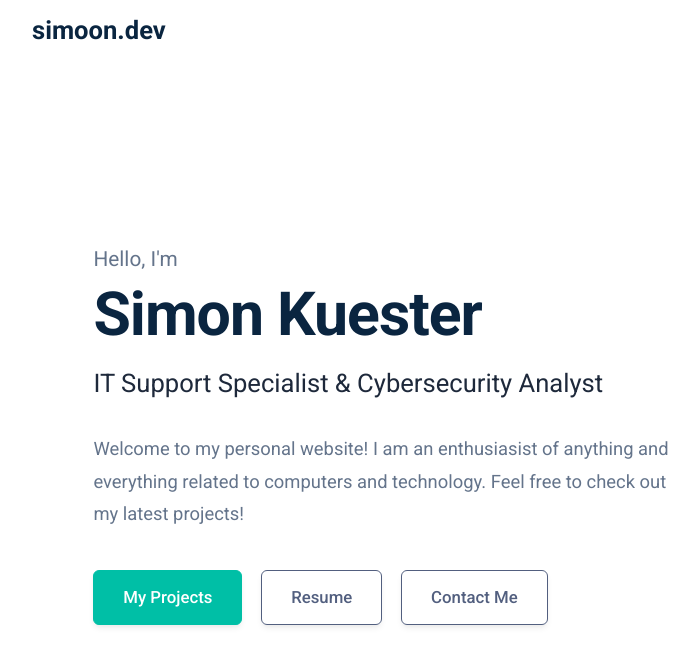
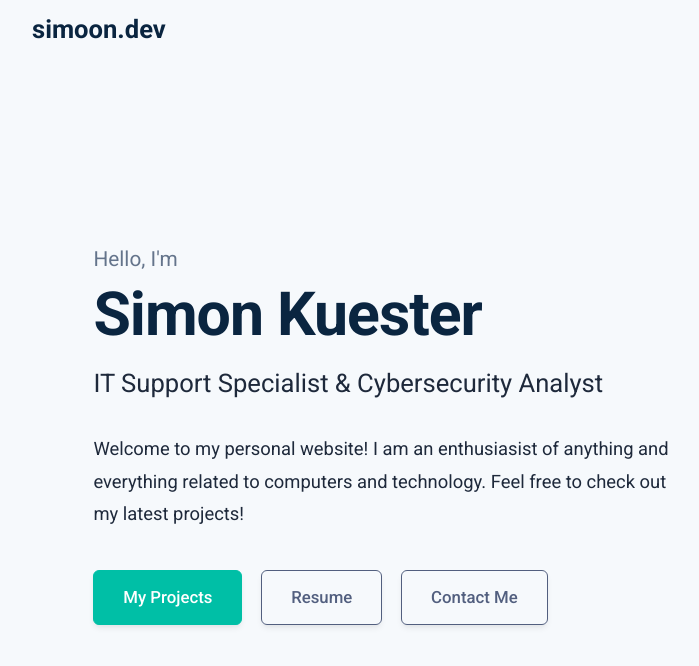
Before and after one commit to Simoon896/portfolioWebsite, a React (Vite) app: page / in a window 1280 px wide. Shown: the top 666 px of the page, without its empty margins (0-699 px from the left). Built offline with nearby package versions, Linux system fonts and the light colour scheme.

Commit message:
Improvements

```diff
--- a/src/styles/Home.css
+++ b/src/styles/Home.css
@@ -67,7 +67,7 @@
 .hero-description {
   font-size: 1.15rem;
   line-height: 1.75;
-  color: var(--text-light);
+  color: var(--text-color);
   margin-bottom: 2.5rem;
   /* max-width: 650px; */ /* Will be controlled by grid column */
   /* margin-left: auto; */ /* Will be controlled by grid column */
--- a/src/styles/Layout.css
+++ b/src/styles/Layout.css
@@ -3,12 +3,14 @@
   display: flex;
   flex-direction: column;
   font-family: 'Roboto', sans-serif; /* Ensure consistent font */
+  background-color: var(--background-color);
 }
 
 .main-content {
   flex: 1 0 auto;
   padding-top: 60px; /* Adjust if navbar height changes, or use dynamic calculation */
   width: 100%; /* Let the container class in children handle max-width */
+  background-color: var(--background-color);
 }
 
 /* Removed .background-gradient as it's not part of the new design */
--- a/src/styles/Navbar.css
+++ b/src/styles/Navbar.css
@@ -1,7 +1,5 @@
 .navbar {
-  background-color: var(--card-background); /* Use card background for a clean look */
-  /* backdrop-filter: blur(8px); */ /* Removing blur for a cleaner, solid look, can be re-added if preferred */
-  /* -webkit-backdrop-filter: blur(8px); */
+  background-color: transparent; /* Transparent to match page background */
   height: 60px;
   display: flex;
   justify-content: center;
@@ -11,15 +9,14 @@
   left: 0;
   width: 100%;
   z-index: 1000;
-  transition: background-color var(--transition-speed) ease, box-shadow var(--transition-speed) ease, padding var(--transition-speed) ease; /* Added padding transition */
-  box-shadow: none; /* Initially no shadow, shadow on scroll */
-  padding: 0.5rem 0; /* Initial padding */
+  transition: background-color var(--transition-speed) ease, box-shadow var(--transition-speed) ease, border-bottom var(--transition-speed) ease;
+  box-shadow: none;
+  border-bottom: 1px solid transparent;
 }
 
 .navbar.scrolled {
-  /* background-color: rgba(255, 255, 255, 0.95); */ /* Keep it solid */
-  box-shadow: var(--shadow);
-  padding: 0.25rem 0; /* This padding is for the <nav> element itself, not the container */
+  background-color: var(--background-color);
+  border-bottom: 1px solid var(--border-color);
 }
 
 .navbar-container {
```
